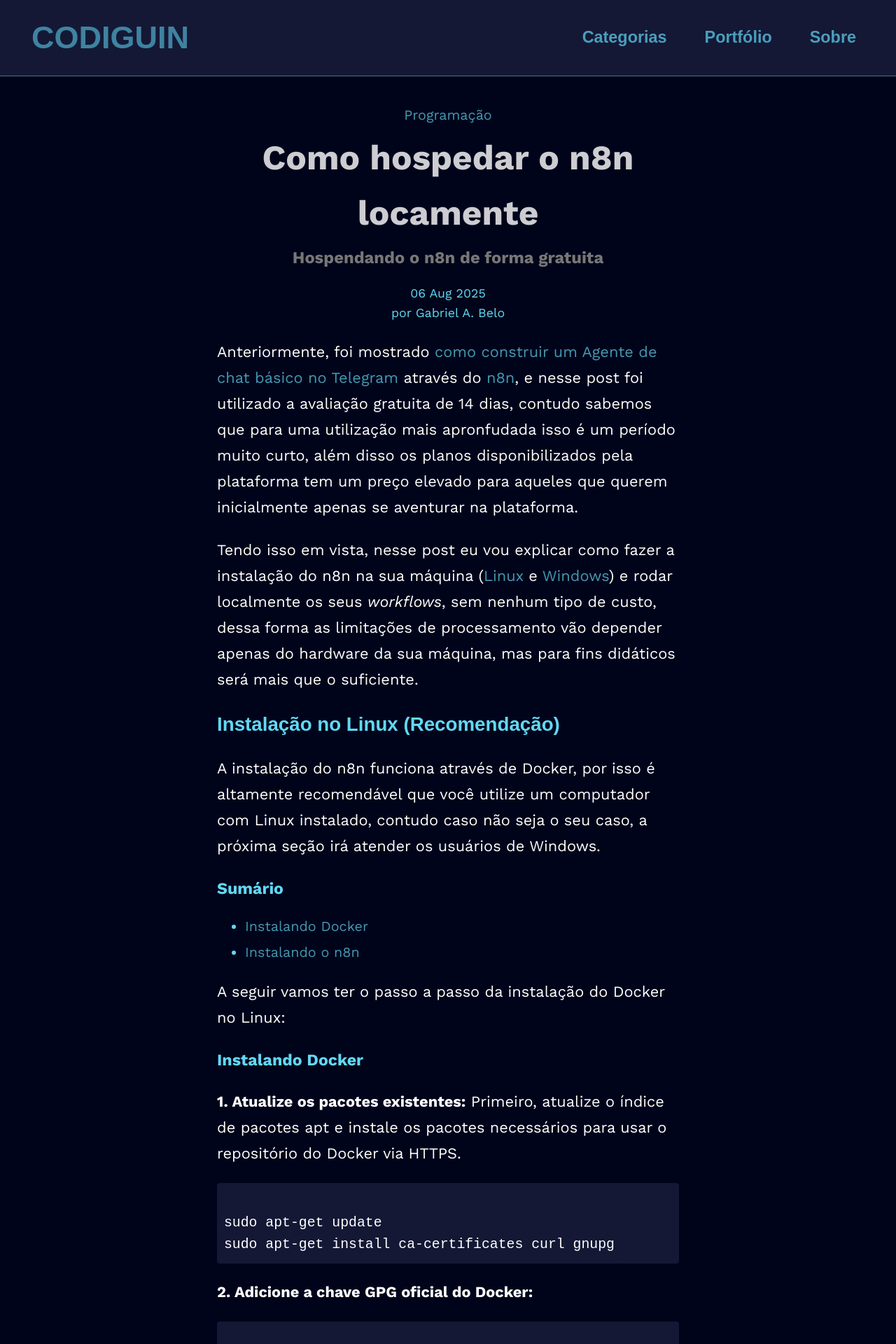
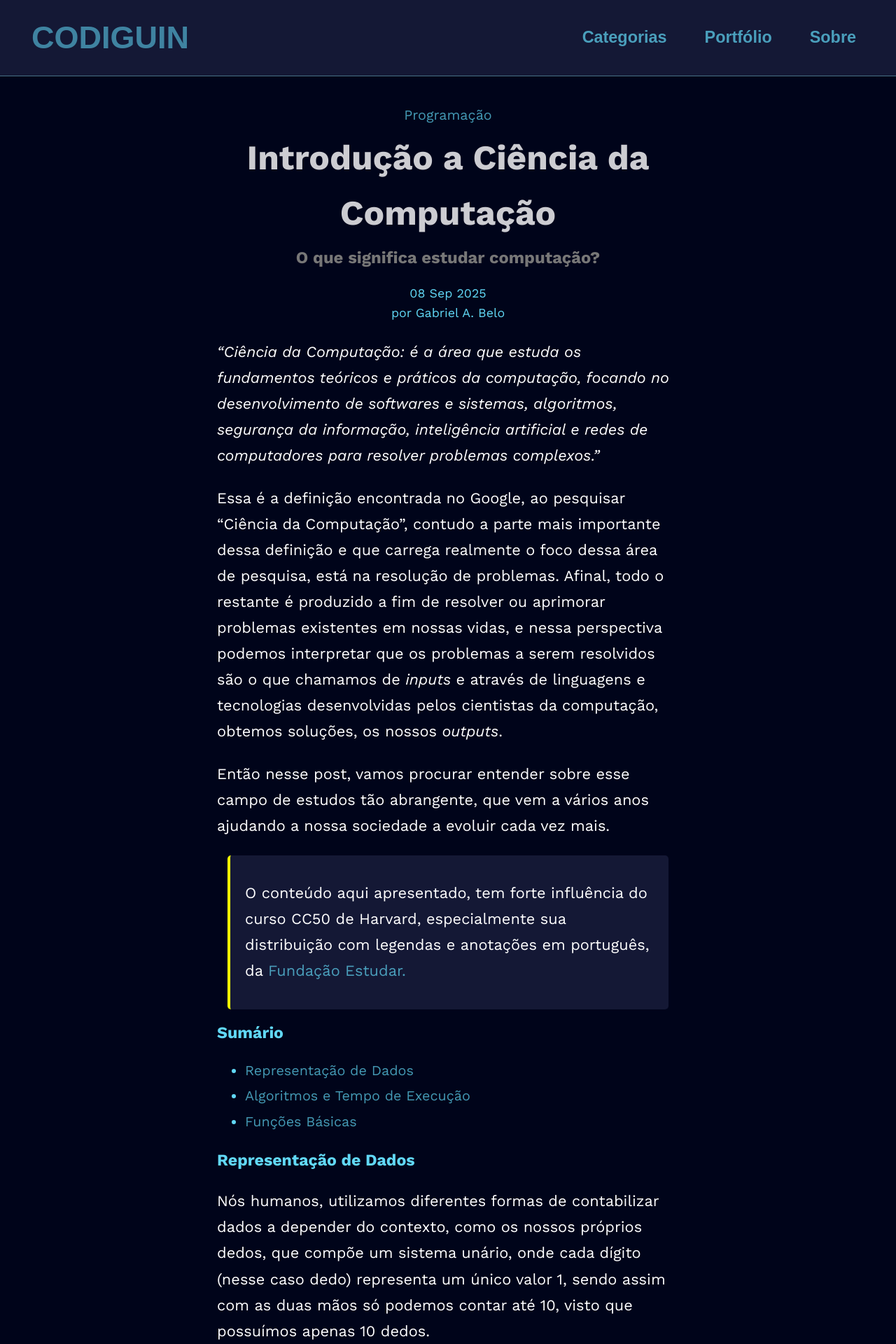
Before and after one commit to gabrielbelo2007/gabrielbelo2007.github.io, a Jekyll site: the page built from _posts/2025-08-06-post.md, in a window 1280 px wide. Shown: the top 1920 px of the page at 70% size. Built offline with Jekyll 4.4.1, drawn with Linux system fonts in a browser that asks for light colours; some web fonts are replaced; some of the changed text lies outside the part shown.

Commit message:
Post 1o - 1/3 Complete

````diff
--- a/_posts/2025-08-06-post.md
+++ b/_posts/2025-08-06-post.md
@@ -1,227 +1,64 @@
 ---
 layout: post
-title: "Como hospedar o n8n locamente"
-subtitle: Hospendando o n8n de forma gratuita
-date: 2025-08-06
+title: "Introdução a Ciência da Computação"
+subtitle: O que significa estudar computação?
+date: 2025-09-08
 author: Gabriel A. Belo
 categories: [Programação]
-tags: [n8n]
+tags: [CS50 | Ciência da Computação]
 ---
 
-Anteriormente, foi mostrado [como construir um Agente de chat básico no Telegram](https://gabrielbelo2007.github.io/blog-IA/agentes%20de%20ia/2025/07/16/post.html) através do [n8n](https://n8n.io/), e nesse post foi utilizado a avaliação gratuita de 14 dias, contudo sabemos que para uma utilização mais apronfudada isso é um período muito curto, além disso os planos disponibilizados pela plataforma tem um preço elevado para aqueles que querem inicialmente apenas se aventurar na plataforma.
+*"Ciência da Computação: é a área que estuda os fundamentos teóricos e práticos da computação, focando no desenvolvimento de softwares e sistemas, algoritmos, segurança da informação, inteligência artificial e redes de computadores para resolver problemas complexos."*
 
-Tendo isso em vista, nesse post eu vou explicar como fazer a instalação do n8n na sua máquina ([Linux](#instalação-no-linux-recomendação) e [Windows]()) e rodar localmente os seus *workflows*, sem nenhum tipo de custo, dessa forma as limitações de processamento vão depender apenas do hardware da sua máquina, mas para fins didáticos será mais que o suficiente.
+Essa é a definição encontrada no Google, ao pesquisar "Ciência da Computação", contudo a parte mais importante dessa definição e que carrega realmente o foco dessa área de pesquisa, está na resolução de problemas. Afinal, todo o restante é produzido a fim de resolver ou aprimorar problemas existentes em nossas vidas, e nessa perspectiva podemos interpretar que os problemas a serem resolvidos são o que chamamos de *inputs* e através de linguagens e tecnologias desenvolvidas pelos cientistas da computação, obtemos soluções, os nossos *outputs*.
 
-## Instalação no Linux (Recomendação)
+Então nesse post, vamos procurar entender sobre esse campo de estudos tão abrangente, que vem a vários anos ajudando a nossa sociedade a evoluir cada vez mais.
 
-A instalação do n8n funciona através de Docker, por isso é altamente recomendável que você utilize um computador com Linux instalado, contudo caso não seja o seu caso, a próxima seção irá atender os usuários de Windows.
+> O conteúdo aqui apresentado, tem forte influência do curso CC50 de Harvard, especialmente sua distribuição com legendas e anotações em português, da [Fundação Estudar.](https://ead.estudar.org.br/c/cc50-o-curso-de-ciencia-da-computacao-de-harvard-no-brasil/)
 
 ### Sumário
 
-- [Instalando Docker](#instalando-docker)
-- [Instalando o n8n](#instalando-o-n8n)
+- [Representação de Dados](#representação-de-dados)
+- [Algoritmos e Tempo de Execução](#algoritmos-e-tempo-de-execução)
+- [Funções Básicas]()
 
-A seguir vamos ter o passo a passo da instalação do Docker no Linux:
+### Representação de Dados
 
-### Instalando Docker
+Nós humanos, utilizamos diferentes formas de contabilizar dados a depender do contexto, como os nossos próprios dedos, que compõe um sistema unário, onde cada dígito (nesse caso dedo) representa um único valor 1, sendo assim com as duas mãos só podemos contar até 10, visto que possuímos apenas 10 dedos.
 
-**1. Atualize os pacotes existentes:**
-Primeiro, atualize o índice de pacotes apt e instale os pacotes necessários para usar o repositório do Docker via HTTPS.
+Contudo, os computadores trabalham internamente com um sistema de contagem, denominado de **binário**, ou seja, sequências de 0s e 1s (conhecidos como *bits*), assim todo e qualquer dado precisa ser convertido para esse sistema, para que o computador consiga armazená-lo em sua memória. Em termos computacionais, temos que a eletricidade é a vida de todo o processamento dos computadores, sendo assim essa representação dos bits em 0s e 1s, pode ser representada como desligado e ligado, e a ordem na qual esses "interruptores" estão ligados e desligados, ilustra os diferentes tipos de valores.
 
-```Bash
+<!-- Adicionar algum tipo de contexto a respeito do que são bytes -->
 
-sudo apt-get update
-sudo apt-get install ca-certificates curl gnupg
-```
+Dessa forma, precisamos de converter os diferentes tipos de dados que o computador pretende armazenar, para que ele consiga trabalhar com essas informações de forma padronizada. Vamos destrinchar cada uma dessas conversões, começando pelo tipo de dado númerico:
 
-**2. Adicione a chave GPG oficial do Docker:**
+#### Números
 
-```Bash
+O sistema decimal, utilizado cotidianamente nos nossos cálculos matemáticos, nos permite contar de 0 a 9 (10 dígitos por algarismo), onde a cada posição do algarismo na representação de um número, define um avanço em potências de base 10, ou seja, o número 100 representa 1 * 10^2 +  0 * 10^1 + 0 * 10^0 = 100, e assim é feito a representação de todos os demais números desse sistema, porém essa forma de pensar se torna automática para nós.
 
-sudo install -m 0755 -d /etc/apt/keyrings
-curl -fsSL https://download.docker.com/linux/ubuntu/gpg | sudo gpg --dearmor -o /etc/apt/keyrings/docker.gpg
-sudo chmod a+r /etc/apt/keyrings/docker.gpg
-```
+Quando se trata dos computadores, como dito anteriormente, eles utilizam um sistema binário, ou seja, ele conta apenas de 0 a 1, e a cada posição desses algarismos na representação de um número, o avanço ocorre em potências de base 2, ou seja, o número decimal 12, seria representado em binário como 1100, de forma que 1 * 2^3 + 1 * 2^4 + 0 * 2^1 + 0 * 2^0 = 12.
 
-**3. Configure o repositório:**
+Essa conversão em termos matemáticos, pode ser realizada dividindo o número decimal sucessivamente por 2 e obtendo o resto da divisão do último para o primeiro, e então unindo esses restos nessa ordem, teremos a representação em binário de um número inteiro.
 
-```Bash
+> Para números decimais, o processo é diferente, mas a ideia aqui é apenas entender como funciona o sistema binário.
 
-echo \
-  "deb [arch="$(dpkg --print-architecture)" signed-by=/etc/apt/keyrings/docker.gpg] https://download.docker.com/linux/ubuntu \
-  "$(. /etc/os-release && echo "$VERSION_CODENAME")" stable" | \
-  sudo tee /etc/apt/sources.list.d/docker.list > /dev/null
-```
+#### Textos e Caracteres
 
-**4. Instale o Docker Engine:**
-Finalmente, atualize o índice de pacotes apt e instale o Docker Engine, containerd e Docker Compose.
+Para a representação de textos, existem tabelas de codificação, que possuem um mapeamento de cada caractere para um número em binário, assim após a identificação do computador de que esse dado é textual, ele utiliza um dos sistemas de mapeamento para registrar cada caractere e interpretá-lo através dos seus bits correspondentes. Os sistemas mais utilizados atualmente são:
 
-```Bash
+ASCII (American Standard Code for Information Interchange): Utiliza 1 byte (8 bits) por caractere, permitindo 256 símbolos diferentes. Por exemplo, a letra 'A' é representada pelo número 65, que em binário é 01000001.
 
-sudo apt-get update
-sudo apt-get install docker-ce docker-ce-cli containerd.io docker-buildx-plugin docker-compose-plugin
-```
+UTF-8: Sistema mais moderno que pode usar de 1 a 4 bytes por caractere, sendo compatível com ASCII e capaz de representar qualquer caractere Unicode. É o padrão mais utilizado atualmente na web. (Seu grande diferencial está no tamanho que pode ser utilizado por caractere, permitindo o processamento de caracteres especiais como emojis)
 
-**5. Verifique a instalação:**
-Para ter certeza de que a instalação foi bem-sucedida, execute o contêiner de teste hello-world.
+#### Imagens
 
-```sudo docker run hello-world```
+<!-- Revisar essa parte -->
 
-Caso não apareça a mensagem:
+As imagens digitais são compostas por pixels, onde cada pixel contém informações de cor em formato numérico. O sistema examina cada pixel individualmente, analisando valores que representam intensidade de cor e outras características.
 
-```Bash
+Em imagens coloridas, utiliza-se frequentemente o sistema RGB (Red, Green, Blue), onde cada cor primária é representada por um valor numérico. Por exemplo, em imagens de 24 bits, cada canal de cor utiliza 8 bits, permitindo 256 níveis de intensidade por cor.
 
-"Hello from Docker!
-This message shows that your installation appears to be working correctly."
-```
+### Algoritmos e Tempo de Execução
 
-Siga os seguintes passos:
-
-- Verifique o status do serviço
-    ```sudo systemctl status docker```
-
-- Se não estiver rodando, inicie-o
-    ```sudo systemctl start docker```
-
-- Caso queira o Docker inicie automaticamente na inicialização do computador (Opcional)
-   ```sudo systemctl enable docker```
-
-Teste novamente:
-
-```sudo docker run hello-world```
-
-Agora é provável que tudo esteja funcionando corretamente!
-
-### Instalando o n8n
-
-Com o Docker funcional agora podemos fazer a instalação do n8n. Eu recomendo a utilização de uma IDE como o VSCode que possui extensões para o uso de Docker, a *Dev Containers* e a *Container Tools*.
-
-**1. Criando a Estrutura do Projeto:** Vamos começar criando uma pasta para o seu projeto n8n (por exemplo, n8n-docker) e acesse pela sua IDE.
-
-**2: O Arquivo docker-compose.yml**: O arquivo docker-compose.yml informa ao Docker quais serviços ele precisa executar (neste caso, o n8n) e como configurá-los.
-
-Crie um arquivo chamado docker-compose.yml dentro da sua pasta n8n-docker e adicione o seguinte conteúdo.
-
-```Yml
-
-nano docker-compose.yml
-Cole o seguinte conteúdo no arquivo:
-
-YAML
-
-version: '3.8'
-
-services:
-  n8n:
-    image: n8nio/n8n
-    restart: always
-    ports:
-      - 5678:5678
-    volumes:
-      - n8n_data:/home/node/.n8n
-    environment:
-      - N8N_BASIC_AUTH_ACTIVE=true
-      - N8N_BASIC_AUTH_USER=${N8N_USER:-user}
-      - N8N_BASIC_AUTH_PASSWORD=${N8N_PASSWORD:-password}
-      - N8N_EDITOR_BASE_URL=http://localhost:5678/
-      - N8N_PROTOCOL=http
-      - N8N_HOST=localhost
-      - N8N_PORT=5678
-      - N8N_VUE_APP_URL_BASE_API=http://localhost:5678/
-      - N8N_VUE_APP_URL_BASE_WEB=http://localhost:5678/
-      - N8N_DEFAULT_EMAIL=seu_email@dominio.com
-      - N8N_DEFAULT_PASSWORD=sua_senha_segura
-      - N8N_DEFAULT_USER_EMAIL=seu_email@dominio.com
-
-volumes:
-  n8n_data:
-```
-
-- Entendendo a Configuração
-    - "*version*: '3.8'": Define a versão da sintaxe do Docker Compose.
-    - "*image*: n8nio/n8n": Diz ao Docker para baixar e usar a imagem oficial do n8n.
-    - "*restart*: always": Garante que o contêiner do n8n será reiniciado automaticamente se ele falhar ou se a máquina for reiniciada.
-    - "*ports*: - 5678:5678": Isso permite que você acesse o n8n pelo seu navegador em http://localhost:5678.
-    - "*volumes*: - n8n_data:/home/node/.n8n": Isso é crucial. Ele cria um volume Docker chamado n8n_data. Esse volume armazena os dados do n8n, como seus fluxos de trabalho e credenciais, de forma persistente. Mesmo se você parar ou remover o contêiner, seus dados permanecerão seguros no volume.
-    - "*environment*": Aqui definimos as variáveis de ambiente.
-    - "*N8N_BASIC_AUTH_ACTIVE*=true": Habilita a autenticação básica para proteger seu painel.
-    - "*N8N_BASIC_AUTH_USER*" e "*N8N_BASIC_AUTH_PASSWORD*": Define o usuário e a senha para a autenticação básica. Recomendamos que você substitua user e password por valores seguros.
-    - "*N8N_DEFAULT_EMAIL*" e "*N8N_DEFAULT_PASSWORD*": Define as credenciais para o primeiro usuário que será criado no n8n. Substitua seu_email@dominio.com e sua_senha_segura por suas próprias credenciais.
-    - "*N8N_EDITOR_BASE_URL*", "*N8N_PROTOCOL*", etc.: Estas variáveis são importantes para que o n8n saiba como se referenciar e funcionar corretamente quando rodando localmente.
-
-**3. Iniciando o n8n:** No terminal, na mesma pasta n8n-docker, execute o seguinte comando:
-
-```docker compose up -d```
-
-docker compose up: Inicia os serviços definidos no docker-compose.yml.
-
--d: Roda o contêiner em segundo plano (modo "detached"), liberando seu terminal.
-
-Você verá o Docker baixando a imagem do n8n (se for a primeira vez) e, em seguida, criando e iniciando o contêiner.
-
-**4. Acessando o n8n:** Após alguns instantes, o n8n estará pronto para uso. Abra seu navegador e navegue para:
-
-[http://localhost:5678](http://localhost:5678)
-
-Uma tela de login aparecerá, faça seu cadastro e pronto você receberá uma chave de ativação da versão completa do n8n no email cadastrado e poderá utilizar a plataforma sem qualquer limitação.
-
-
-**5. Parando e Reiniciando o n8n:** Quando quiser parar o n8n, basta executar o seguinte comando na mesma pasta:
-
-```docker compose down```
-
-Isso irá parar e remover o contêiner, mas manterá seus dados intactos no volume n8n_data.
-
-Para reiniciar, basta executar ```docker compose up -d``` novamente.
-
-Para remover o contêiner e o volume de dados (o que apagará todos os seus fluxos de trabalho!), use: ```docker compose down -v```
-
-Caso queira ver quanto da sua memória, CPU, Internet entre outras informações sobre o seu container do n8n, você pode usar o comando ```docker stats`` no terminal.
-
-## Instalação no Windows
-
-Para o windows a instalação funciona através do [site oficial do Docker](https://docs.docker.com/desktop/setup/install/windows-install/) e para que o *Docker Desktop* funcione é preciso atender o pré-requisito de ter o WSL (Virtualização do Linux para Windows) ou ativar o Hyper-V, a segunda opção já é nativa do Windows e portanto será a que vamos escolher.
-
-### Sumário
-
-- [Ativando o Hyper-V](#ativando-o-hyper-v)
-- [Instalando Docker Desktop](#instalando-docker-desktop)
-- [Criando a imagem do n8n](#criando-a-imagem-do-n8n)
-
-### Ativando o Hyper-V
-
-Para ativar esse recurso nativo do Windows, procuramos por "Ativar ou Desativar recursos do Windows" no menu iniciar. Ao abrir teremos uma janela com várias pastas referentes ao recursos do sistema, então vamos procurar a pasta chamada *Hyper-V*, possivelmente o seu estára com a caixa de seleção desmarcada, então clique para marca-lá e então aperte em OK para fechar a janela e o Windows implementará o recurso.
-
-**Metódo Alternativo**: Caso você não encontre a pasta do *Hyper-V* na janela de recursos, você pode ativa-ló através do CMD com o seguinte código:
-
-``DISM /Online /Enable-Feature /All /FeatureName:Microsoft-Hyper-V```
-
-Agora o seu sistema já está pronto para instalar o *Docker Desktop*.
-
-### Instalando Docker Desktop
-
-Retornando ao [site oficial do Docker](https://docs.docker.com/desktop/setup/install/windows-install/) clicamos em *Docker Desktop for Windows* assim irá iniciar a instalação. Com ela concluída abrimos o arquivo e na primeira tela de configuração desmarcamos a opção "Use WSL 2 instead of Hyper-V", já que estamos utilizando o Hyper-V e não o WSL, e prosseguimos com a instalação, quando ela tiver concluída é necessário reiniciar o computador e então abrir o *Docker Desktop*.
-
-Aceite os termos, e deixe marcado a opção "Use recommended settings" e clique em *Finish*, na área de login você pode clicar em skip nas duas telas seguintes ou registrar sua conta do Docker e então temos a tela inicial do *Docker Desktop*.
-
-### Criando a imagem do n8n
-
-Primeiro é necessário criar uma pasta no seu computador, onde serão armazenados os dados do n8n e copiar o caminho dessa pasta.
-
-Com isso feito, voltamos para a tela do *Docker Desktop* e selecionamos a seção lateral *Images* e clicamos em em *Search images to run* e na aba de *search* escrevemos *n8n* e então no primeiro resultado clicamos em *pull* e aguardamos a instalação.
-
-Após a instalação, teremos o n8n na nossa lista de *images*, assim vamos até ele e clicamos em *run*, aparecerá uma janela flutuante com a opção de *optional settings* vamos clicar nela e um menu expandido irá aparecer:
-
-    - *Container name*: Escolha o nome do container (por exemplo, container-n8n)
-    - *Host port*: 5678
-    - *Volumes*:
-        - *Host path*: Insira o caminho da pasta criada para armazenar os dados do n8n
-        - *Container path*: /home/node/.n8n
-
-E pode clicar em *run*. Logo, o container será carregado e ao fim do carregamento o n8n estará pronto para uso em:
-
-[http://localhost:5678](http://localhost:5678)
-
-> Vale salientar que o Docker Desktop pode apresentar instabilidades tanto com o Hyper-V ou o WSL, a melhor forma de usufruir do seu uso é através da instalação via Linux, mas não deixa de ser uma alternativa caso você prefira o Windows.
-
-Pronto, dessa forma agora você estará pronto para aprender ainda mais sobre essa plataforma de automação e principalmente acompanhar as próximas postagens relacionadas a agentes com IA cada vez mais completos!
+**em produção...**
+---
--- a/assets/css/style.css
+++ b/assets/css/style.css
@@ -25,6 +25,13 @@ body {
   font-size: 16px;
   max-width: 100vw;
   overflow-x: hidden;
+}
+
+ul {
+  a {
+    font-family: Work Sans, sans-serif;
+    font-size: 1em;
+  }
 }
 
 a {
````
